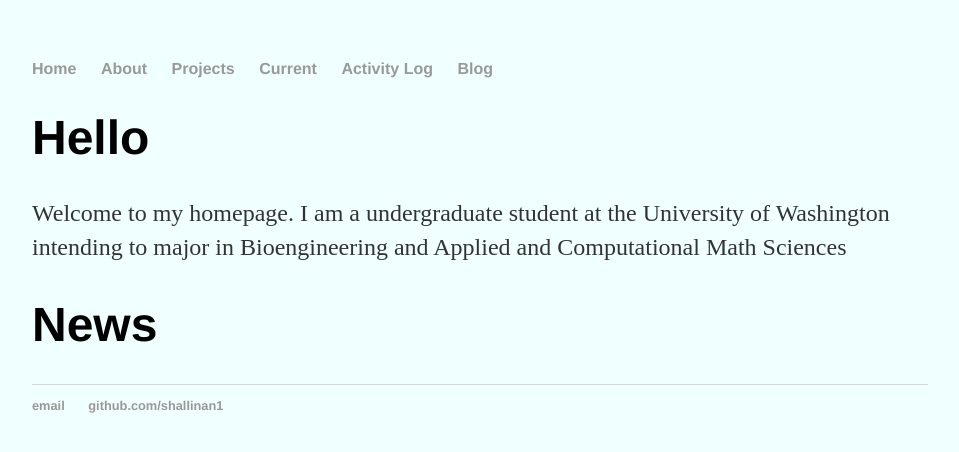
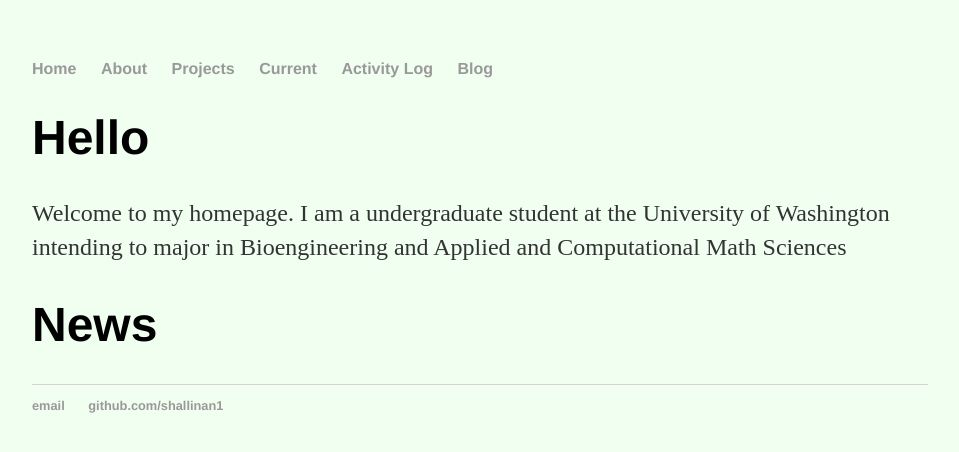
Before and after one commit to shallinan1/shallinan1.github.io, a Jekyll site: the page built from index.md, in a window 1280 px wide. Shown: the top 452 px of the page, without its empty margins (160-1119 px from the left). Built offline with Jekyll 4.4.1, drawn with Linux system fonts in a browser that asks for light colours; our own code applies the rules of GitHub Pages for plain Markdown files.

Commit message:
bg color
new color

```diff
--- a/css/main.css
+++ b/css/main.css
@@ -1,6 +1,6 @@
 body {
     margin: 60px auto;
-    background-color: azure;
+    background-color: honeydew;
     width: 70%;
 }
 nav ul, footer ul {
```
